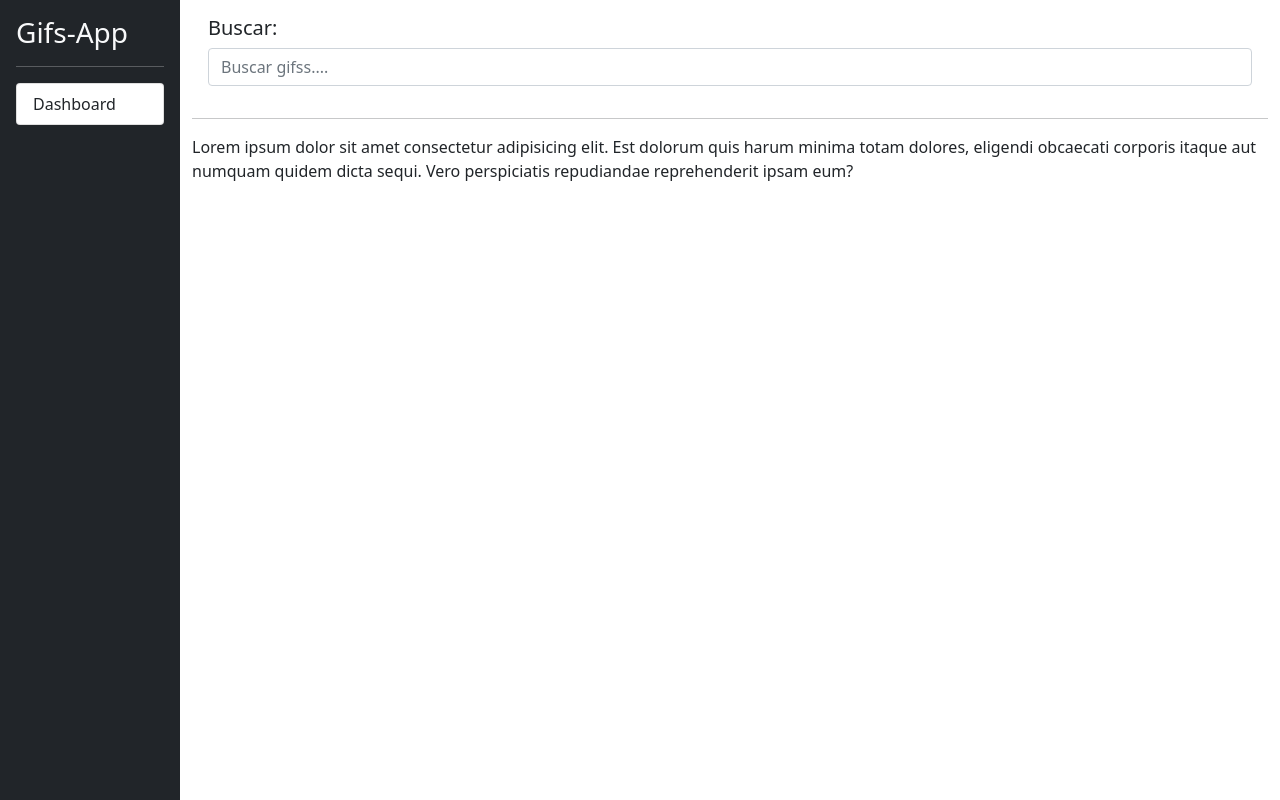
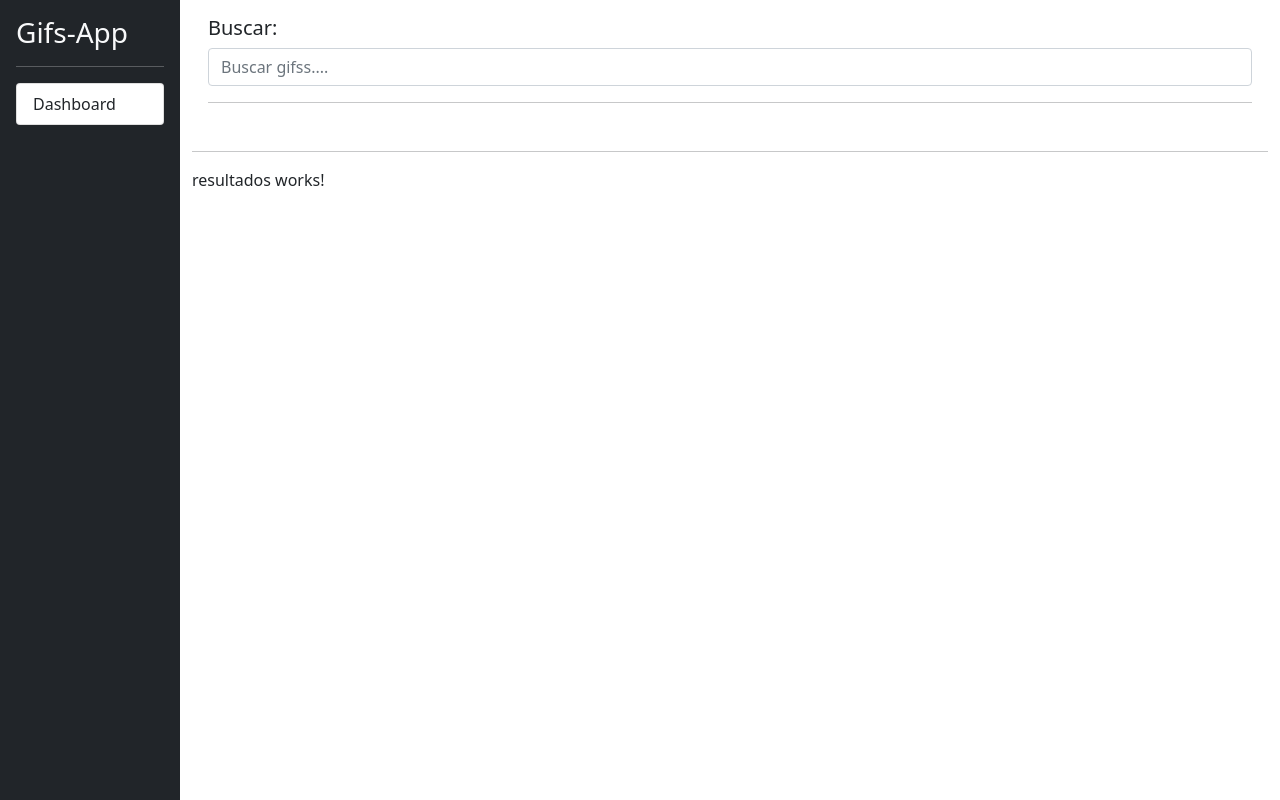
Before and after one commit to lvallejor/giffsApp, an Angular app: page / in a window 1280 px wide. Built offline with nearby package versions, Linux system fonts and the light colour scheme.

Commit message:
se agregaron componentes para gifs

```diff
--- a/src/app/app.component.html
+++ b/src/app/app.component.html
@@ -1,31 +1,8 @@
 <div class="d-flex">
   <!-- Este es el sidebar -->
-  <div class="bg-dark border-right p-3" id="sidebar">
-    <h3 class="text-light">Gifs-App</h3>
-    <hr class="text-white" />
-    <div class="list-group list-reset">
-      <a href="#" class="list-group-item list-group-item-action">
-        Dashboard
-      </a>
-    </div>
-  </div>
+  <app-sidebar></app-sidebar>
   <!-- Aqui termina el sidebar -->
 
-  <div class="container">
-    <div class="row p-3">
-      <div class="col">
-        <h5>Buscar:</h5>
-        <input type="text" class="form-control" placeholder="Buscar gifss....">
-      </div>
-    </div>
-    <hr>
-
-    <div class="row">
-      <div class="col">
-        Lorem ipsum dolor sit amet consectetur adipisicing elit. Est dolorum quis harum minima totam dolores, eligendi
-        obcaecati corporis itaque aut numquam quidem dicta sequi. Vero perspiciatis repudiandae reprehenderit ipsam eum?
-      </div>
-    </div>
-  </div>
+  <app-gifs-page class="container"></app-gifs-page>
 
 </div>
--- /dev/null
+++ b/src/app/gifs/busqueda/busqueda.component.html
@@ -0,0 +1,6 @@
+<div class="col">
+    <h5>Buscar:</h5>
+    <input type="text" class="form-control" placeholder="Buscar gifss....">
+</div>
+
+<hr>
--- /dev/null
+++ b/src/app/gifs/busqueda/busqueda.component.ts
@@ -0,0 +1,16 @@
+import { Component, OnInit } from '@angular/core';
+
+@Component({
+  selector: 'app-busqueda',
+  templateUrl: './busqueda.component.html',
+  styles: [
+  ]
+})
+export class BusquedaComponent implements OnInit {
+
+  constructor() { }
+
+  ngOnInit(): void {
+  }
+
+}
--- /dev/null
+++ b/src/app/gifs/gifs-page/gifs-page.component.html
@@ -0,0 +1,11 @@
+<div class="row p-3">
+    <app-busqueda></app-busqueda>
+</div>
+<hr>
+
+<div class="row">
+    <div class="col">
+
+        <app-resultados></app-resultados>
+    </div>
+</div>
--- /dev/null
+++ b/src/app/gifs/gifs-page/gifs-page.component.ts
@@ -0,0 +1,16 @@
+import { Component, OnInit } from '@angular/core';
+
+@Component({
+  selector: 'app-gifs-page',
+  templateUrl: './gifs-page.component.html',
+  styles: [
+  ]
+})
+export class GifsPageComponent implements OnInit {
+
+  constructor() { }
+
+  ngOnInit(): void {
+  }
+
+}
--- /dev/null
+++ b/src/app/gifs/resultados/resultados.component.html
@@ -0,0 +1 @@
+<p>resultados works!</p>
--- /dev/null
+++ b/src/app/gifs/resultados/resultados.component.ts
@@ -0,0 +1,16 @@
+import { Component, OnInit } from '@angular/core';
+
+@Component({
+  selector: 'app-resultados',
+  templateUrl: './resultados.component.html',
+  styles: [
+  ]
+})
+export class ResultadosComponent implements OnInit {
+
+  constructor() { }
+
+  ngOnInit(): void {
+  }
+
+}
--- /dev/null
+++ b/src/app/shared/sidebar/sidebar.component.html
@@ -0,0 +1,9 @@
+<div class="bg-dark border-right p-3" id="sidebar">
+    <h3 class="text-light">Gifs-App</h3>
+    <hr class="text-white" />
+    <div class="list-group list-reset">
+        <a href="#" class="list-group-item list-group-item-action">
+            Dashboard
+        </a>
+    </div>
+</div>
--- /dev/null
+++ b/src/app/shared/sidebar/sidebar.component.ts
@@ -0,0 +1,16 @@
+import { Component, OnInit } from '@angular/core';
+
+@Component({
+  selector: 'app-sidebar',
+  templateUrl: './sidebar.component.html',
+  styles: [
+  ]
+})
+export class SidebarComponent implements OnInit {
+
+  constructor() { }
+
+  ngOnInit(): void {
+  }
+
+}
```
Also changed, not shown: src/app/app.module.ts (+6 -8 lines), src/app/gifs/gifs.module.ts (added, +12 -0 lines), src/app/shared/shared.module.ts (added, +10 -0 lines).
